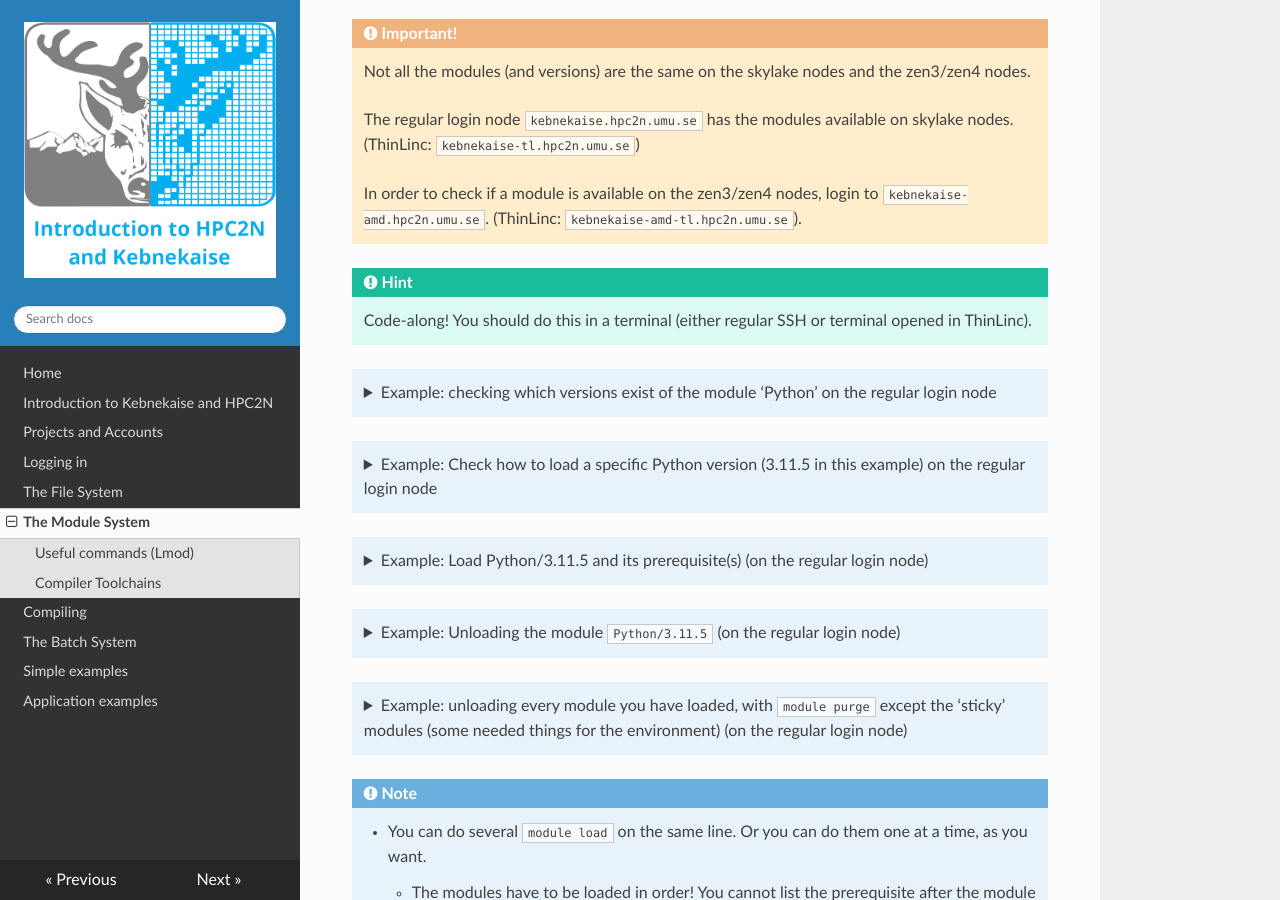
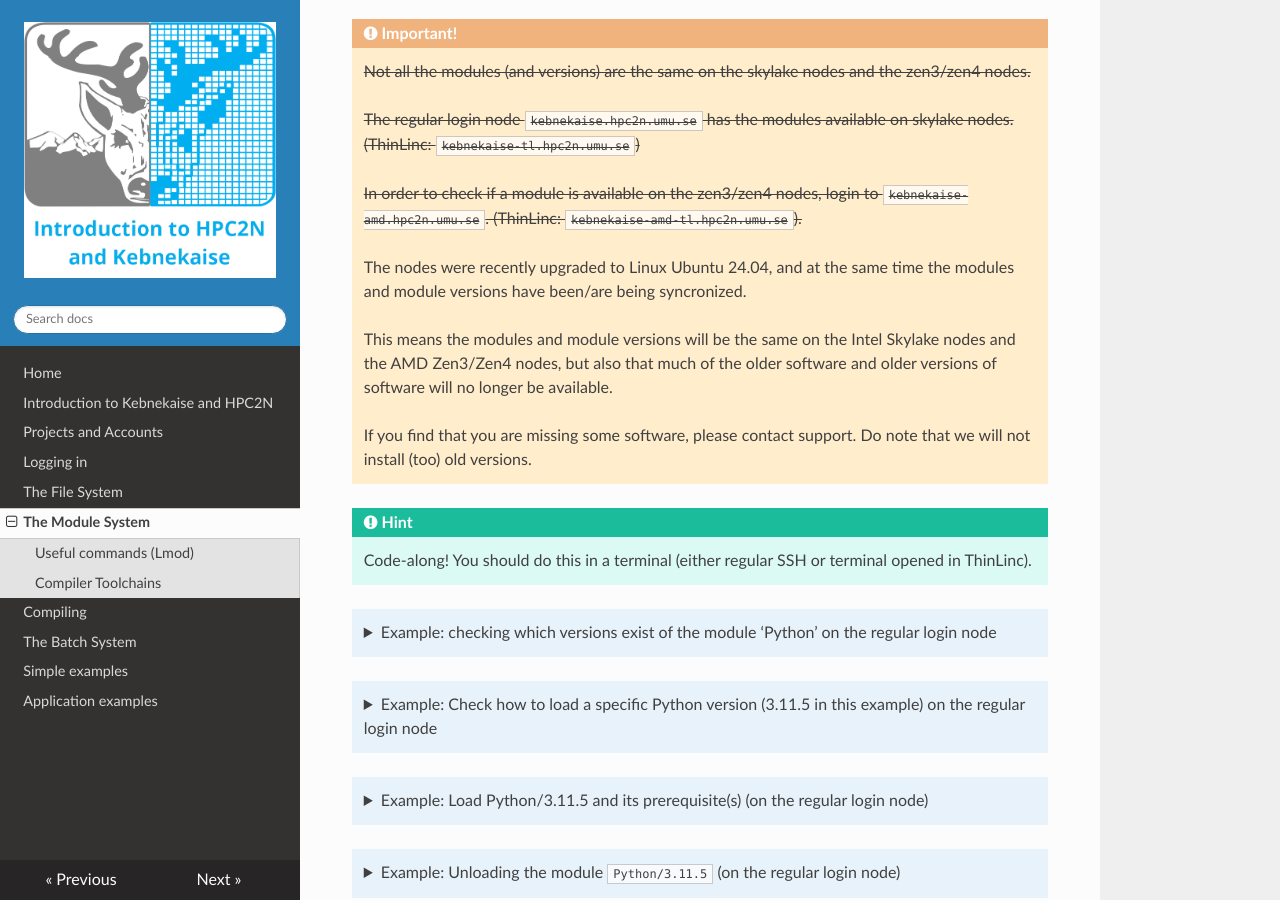
Before and after one commit to hpc2n/intro-course, an MkDocs documentation site: the page built from docs/modules.md, in a window 1280 px wide and 900 px high, scrolled down 1364 px. Built offline with MkDocs 1.6.1, drawn with Linux system fonts in a browser that asks for light colours; nearby versions of some CDN libraries.

Commit message:
Ypdated the modules page with info on the nodes being updated and the effect on software

```diff
--- a/docs/modules.md
+++ b/docs/modules.md
@@ -42,11 +42,17 @@ Modules are:
 
 !!! Warning "Important!"
 
-    Not all the modules (and versions) are the same on the skylake nodes and the zen3/zen4 nodes.
+    <s>Not all the modules (and versions) are the same on the skylake nodes and the zen3/zen4 nodes.</s>
 
-    The regular login node ``kebnekaise.hpc2n.umu.se`` has the modules available on skylake nodes. (ThinLinc: ``kebnekaise-tl.hpc2n.umu.se``)
+    <s>The regular login node ``kebnekaise.hpc2n.umu.se`` has the modules available on skylake nodes. (ThinLinc: ``kebnekaise-tl.hpc2n.umu.se``)</s>
 
-    In order to check if a module is available on the zen3/zen4 nodes, login to ``kebnekaise-amd.hpc2n.umu.se``. (ThinLinc: ``kebnekaise-amd-tl.hpc2n.umu.se``).
+    <s>In order to check if a module is available on the zen3/zen4 nodes, login to ``kebnekaise-amd.hpc2n.umu.se``. (ThinLinc: ``kebnekaise-amd-tl.hpc2n.umu.se``). </s>
+
+    The nodes were recently upgraded to Linux Ubuntu 24.04, and at the same time the modules and module versions have been/are being syncronized.
+
+    This means the modules and module versions will be the same on the Intel Skylake nodes and the AMD Zen3/Zen4 nodes, but also that much of the older software and older versions of software will no longer be available.
+
+    If you find that you are missing some software, please contact support. Do note that we will not install (too) old versions.
 
 !!! Hint "Hint"
 
```
Also changed, not shown: README.md (+1 -1 lines).
